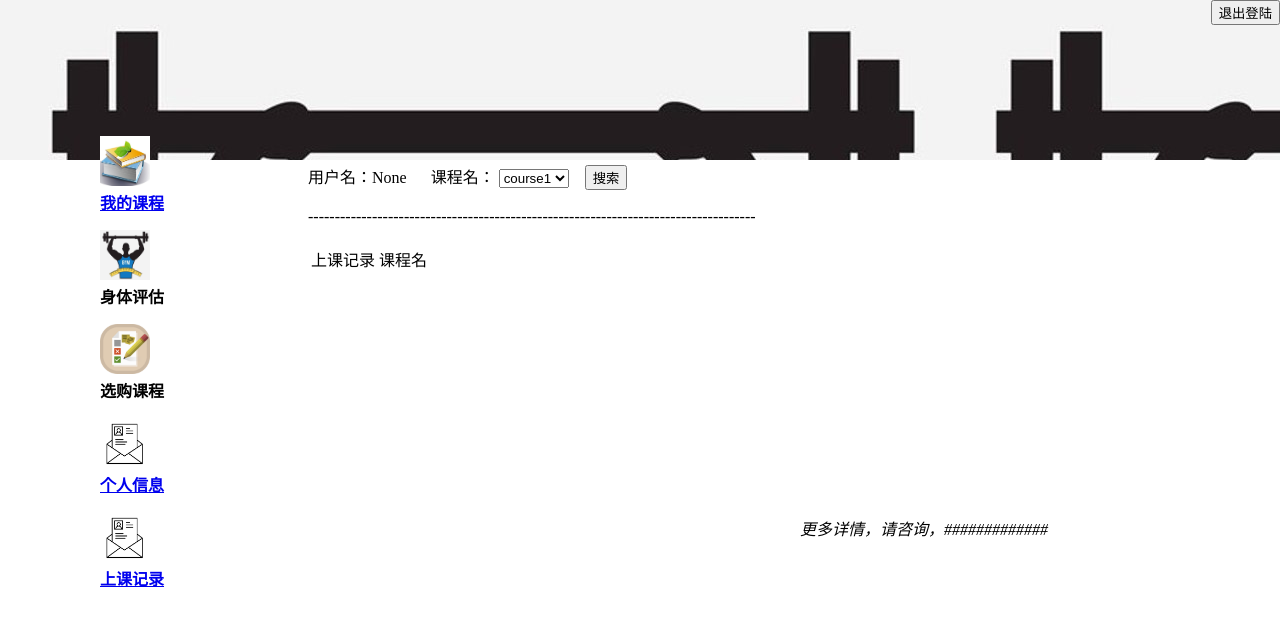
After one commit to shao0099876/AmyYoga, a Django app: page /usercourseused/ in a window 1280 px wide. The commit adds this page. Shown: the top 626 px of the page. Run offline with Django 3.2, Linux system fonts and the light colour scheme.

Commit message:
用户查看自己的上课记录
用户查看自己的上课记录功能，可以输入课程搜索

```diff
--- a/AmyYoga/AmyYoga/AmyYoga/urls.py
+++ b/AmyYoga/AmyYoga/AmyYoga/urls.py
@@ -41,6 +41,7 @@
     path('forgetpasswordlogin/',ChangePasswordView.forgetPasswordLogin),
     path('courseused/',CourseUsedView.CourseUsed),
     path('courseused/',include('CourseUsed.urls')),
+    path('usercourseused/', CourseUsedView.UserCourseUsed),
     path('superusermessage/', include('superuser_message.urls')),#管理员查看会员信息
 
     path('teacherteam/', IndexView.teacherteam),  # 首页中的课程相关界面
--- a/AmyYoga/AmyYoga/CourseUsed/templates/CourseUsed.html
+++ b/AmyYoga/AmyYoga/CourseUsed/templates/CourseUsed.html
@@ -5,7 +5,7 @@
 <html>
 <head>
     <meta charset="UTF-8">
-    <title>课程使用记录</title>
+    <title>上课记录</title>
 </head>
 <body>
 
@@ -25,7 +25,6 @@
         &nbsp;&nbsp;
         <input type="submit" name="newlyRecord" value="新建记录" >
     </form>
-
 </body>
 <br>
 ------------------------------------------------------------------------------------
--- /dev/null
+++ b/AmyYoga/AmyYoga/CourseUsed/templates/UserCourseUsedRecord.html
@@ -0,0 +1,49 @@
+<!DOCTYPE html>
+{% extends 'base.html' %}
+{% block title %}test{% endblock %}
+{% block content2 %}<!--页面右边部分，存放页面功能对应的界面-->
+<html lang="en">
+<head>
+    <meta charset="UTF-8">
+    <title>上课记录</title>
+</head>
+<body>
+    <form id="user_course" action="" method="POST" >{% csrf_token %}
+        <br>
+        <br>
+        用户名：{{username}}
+        &nbsp;&nbsp;&nbsp;&nbsp;
+        课程名：
+            <select name="coursename">
+               <option value="all" >all
+               <option value="001" selected>course1
+               <option value="002" > course2
+            </select>
+        &nbsp;&nbsp;
+        <input type="submit" name="Submit" value="搜索">
+    </form>
+</body>
+<br>
+------------------------------------------------------------------------------------
+<br>
+<br>
+<table>
+
+    <tr>
+        <td>上课记录</td>
+        <td>课程名</td>
+    </tr>
+    {% for item in user_list  %}
+    <tr>
+        <td>{{ item.record_id }} </td>
+        <td>{{ item.coursename }}</td>
+    </tr>
+    {% endfor %}
+</table>
+<body>
+    {% if used_times > 0 %}
+        已上课次数：{{used_times}}
+    {% endif %}
+</body>
+</html>
+{% endblock %}
--- a/AmyYoga/AmyYoga/CourseUsed/views.py
+++ b/AmyYoga/AmyYoga/CourseUsed/views.py
@@ -1,6 +1,7 @@
 from django.shortcuts import render
 from Database import models
 import datetime
+from Tools import SessionManager
 from django.http import HttpResponseRedirect
 # Create your views here.
 def CourseUsed (request):
@@ -38,21 +39,26 @@
                     time_id=str(year)+fixformats(month)+fixformats(day)+fixformats(hour)+fixformats(minute)+fixformats(second)
                     models.user_course_used.objects.create(record_id=time_id, username=username, coursename=course_name)
                     return render(request, 'CourseUsed.html', locals())
-
     return render(request, 'CourseUsed.html', locals())
-
 def moremessage_username(request, username):
     user_list = models.user_course_used.objects.filter(username=username)
     return render(request, 'CourseOpt.html',locals() )
 def moremessage_coursename(request, coursename):
     user_list = models.user_course_used.objects.filter(coursename=coursename)
     return render(request, 'CourseOpt.html',locals() )
-
-def newrecord(request,record_id):
-    return render(request,'CourseOpt.html',locals())
-
 def fixformats(date):
     if date//10==0:
         return '0'+str(date)
     else:
         return str(date)
+def UserCourseUsed(request):
+    username = SessionManager.getUsername(request)
+    if request.method == 'POST':
+        coursename = request.POST.get('coursename')
+        if coursename=='all':
+            user_list = models.user_course_used.objects.filter(username=username)
+            used_times = 0
+        else:
+            user_list = models.user_course_used.objects.filter(username=username,coursename=coursename)
+            used_times= models.user_course_used.objects.filter(username=username,coursename=coursename).count()
+    return render(request, 'UserCourseUsedRecord.html',locals() )
--- a/AmyYoga/AmyYoga/base_templates/base.html
+++ b/AmyYoga/AmyYoga/base_templates/base.html
@@ -80,6 +80,11 @@
             <a href="/completeinformation/"><img width="50" height="50" src="{% static 'myinformation.jpg' %}"></a>
             <br><a href="/completeinformation/"><b>个人信息</b></a>
         </p>
+        <p>
+            {% load static %}
+            <a href="/usercourseused/"><img width="50" height="50" src="{% static 'myinformation.jpg' %}"></a>
+            <br><a href="/usercourseused/"><b>上课记录</b></a>
+        </p>
 {% endblock %}
 
 </div>
```
Also changed, not shown: AmyYoga/AmyYoga/db.sqlite3.
